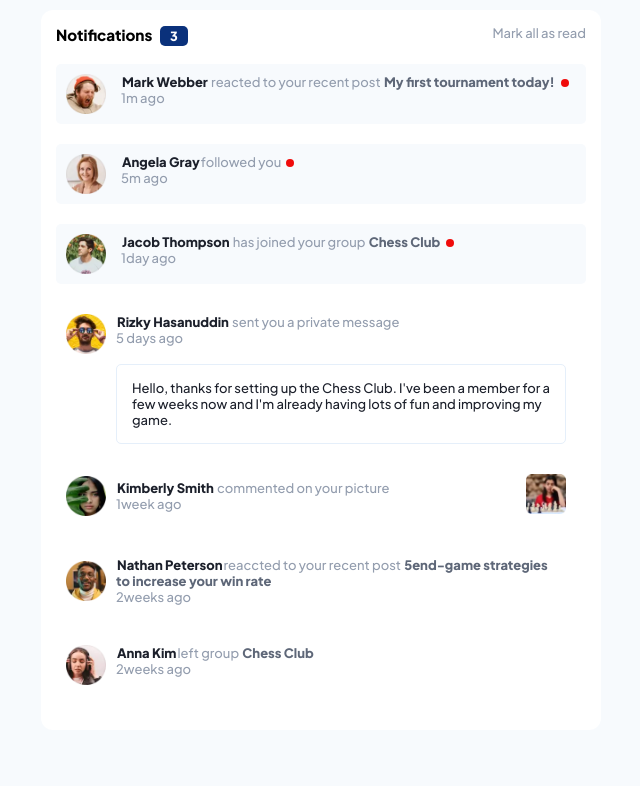
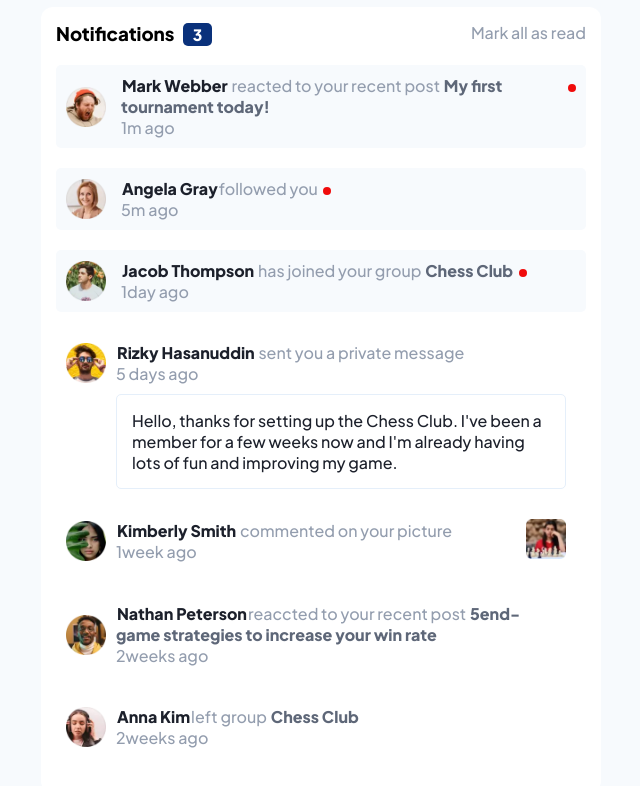
Before and after one commit to F1r2e3d4/notification-panel, a plain HTML site: page index.html in a window 1280 px wide. Shown: the whole page, without its empty margins (319-959 px from the left). Drawn offline with Linux system fonts and the light colour scheme.

Commit message:
tingered with css

```diff
--- a/style.css
+++ b/style.css
@@ -11,8 +11,8 @@ body {
     height: 100vh;
     font-family: 'Plus Jakarta Sans', sans-serif;
     background-color: hsl(210, 60%, 98%);
-    font-size: small;
-    display: block;
+    /* font-size: smal; */
+    display: flex;
     /* justify-content: center;
     align-items: center; */
 }
@@ -44,7 +44,7 @@ span:hover {
     border-radius: 12px;
     max-width: 560px;
     padding: 15px;
-    margin: 10px auto;
+    margin: auto;
     /* height: 100%; */
 }
 
@@ -132,10 +132,8 @@ body::-webkit-scrollbar-thumb {
 
 @media screen and (max-width:520px) {
     .notification-body {
-        height: 100vh;
         max-width: 390px;
     }
-    /* .read-notifications-1 {
-        max-width: 350px;
-    } */
 }
+
+/* Fredrick Ian Mwangangi is still a little child */
```
